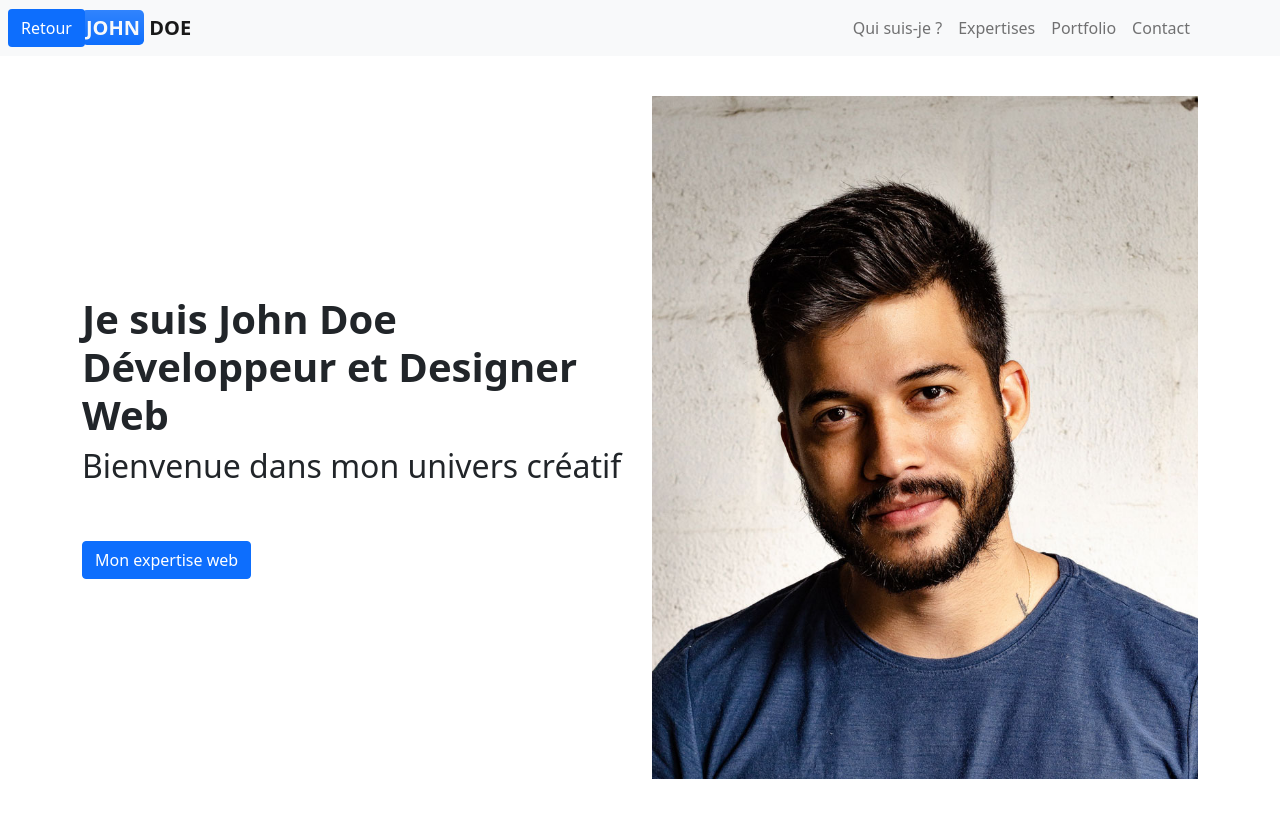
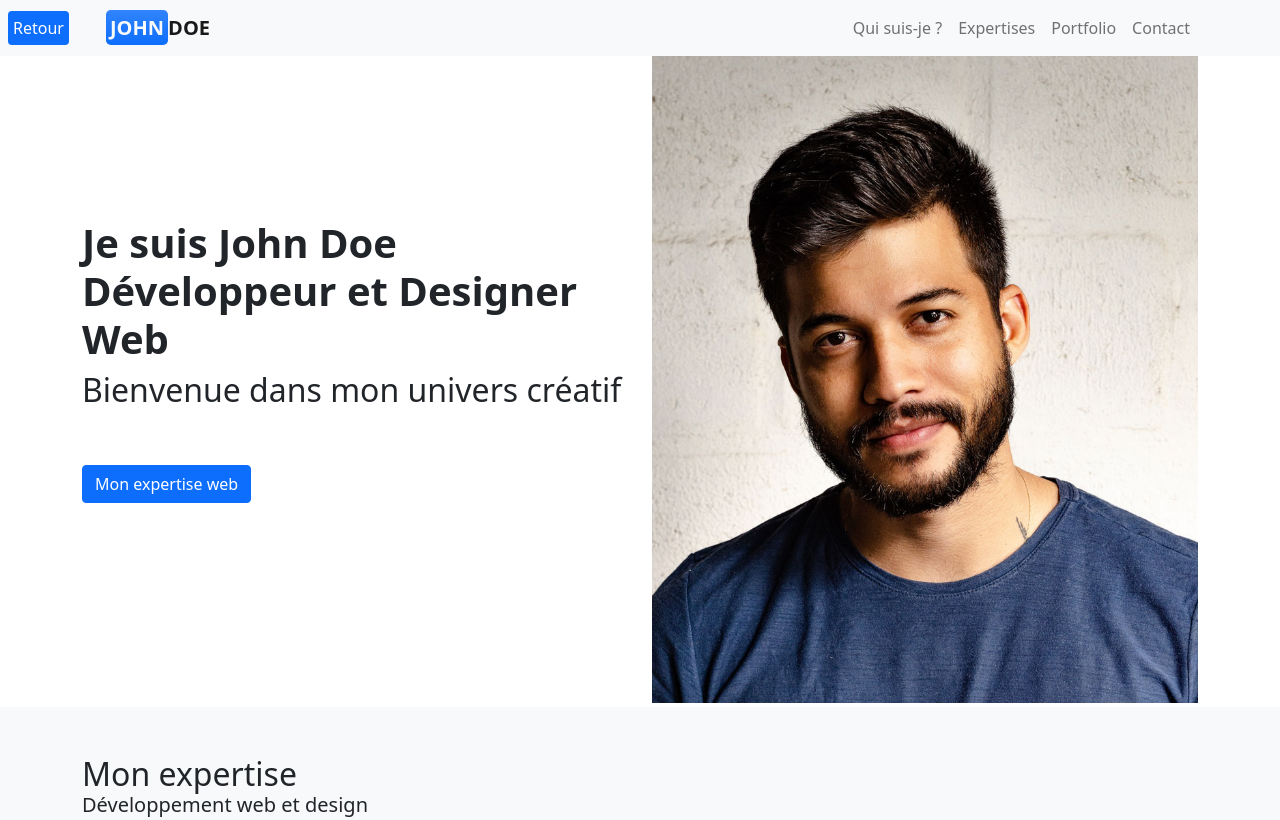
Before and after one commit to Xadeejah/exercice_stage1, a plain HTML site: page index.html in a window 1280 px wide. Shown: the top 820 px of the page. Drawn offline with nearby package versions, Linux system fonts and the light colour scheme.

Commit message:
index.html

```diff
--- a/index.html
+++ b/index.html
@@ -16,13 +16,13 @@
 </head>
 
 <body>
-    <header class="py-4">
+    <header class="py-2">
         <nav class="navbar navbar-expand-md fixed-top navbar-light bg-light">
-            <a href="../index.html" class="btn bg-primary text-white position-fixed ms-2" data-bs-toggle="tooltip"
+            <a href="index.html" class="btn bg-primary text-white position-fixed ms-2  p-1 " data-bs-toggle="tooltip"
                data-bs-placement="right" title="Ne pas inclure dans l'intégration">Retour</a>
             <div class="container">
-                <a class="navbar-brand text-uppercase fw-bold" href="#">
-                    <span class="bg-primary bg-gradient p-1 rounded-3 text-light">John</span> Doe
+                <a class="navbar-brand text-uppercase fw-bold mx-4" href="#">
+                    <span class="bg-primary  bg-gradient p-1 rounded-3 text-light">John</span>Doe
                 </a>
                 <button class="navbar-toggler" type="button" data-bs-toggle="collapse" data-bs-target="#navbarNav"
                         aria-controls="navbarNav" aria-expanded="false" aria-label="Toggle navigation">
@@ -50,7 +50,7 @@
     <main>
 
         <!-- John Doe -->
-        <section id="johndoe" class="my-5">
+        <section id="johndoe" class="my-1">
             <div class="container">
                 <div class="row gy-4 align-items-center">
                     <div class="col-12 col-md-6">
```
